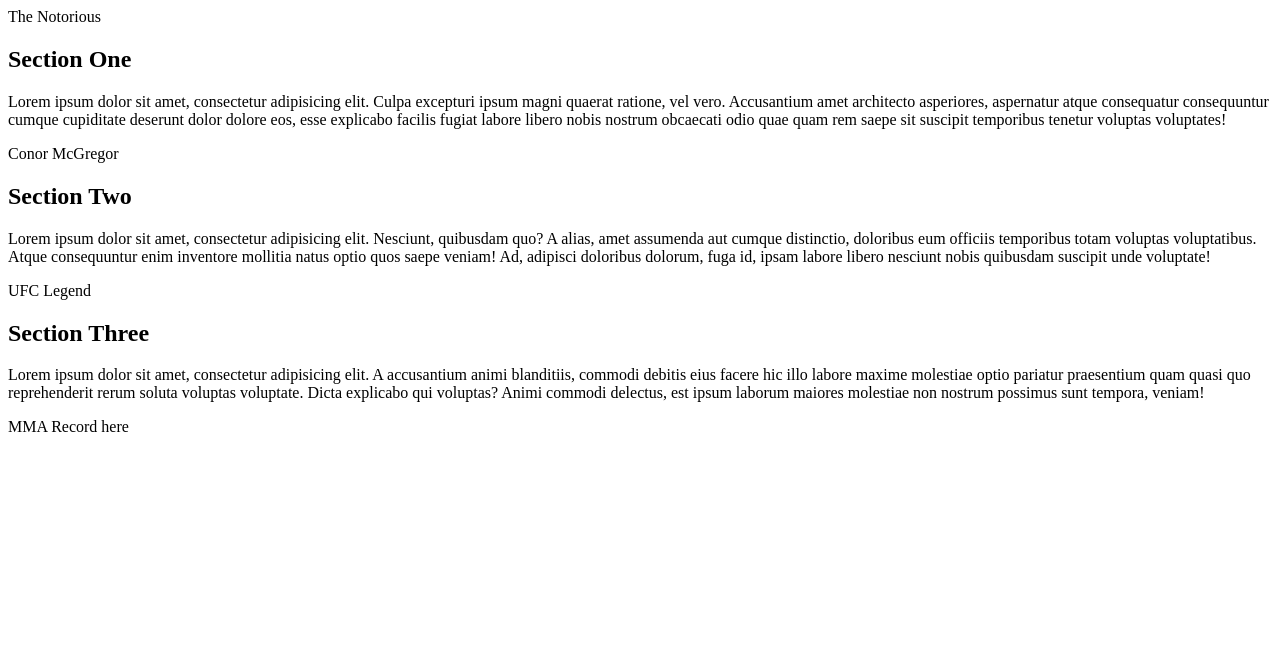
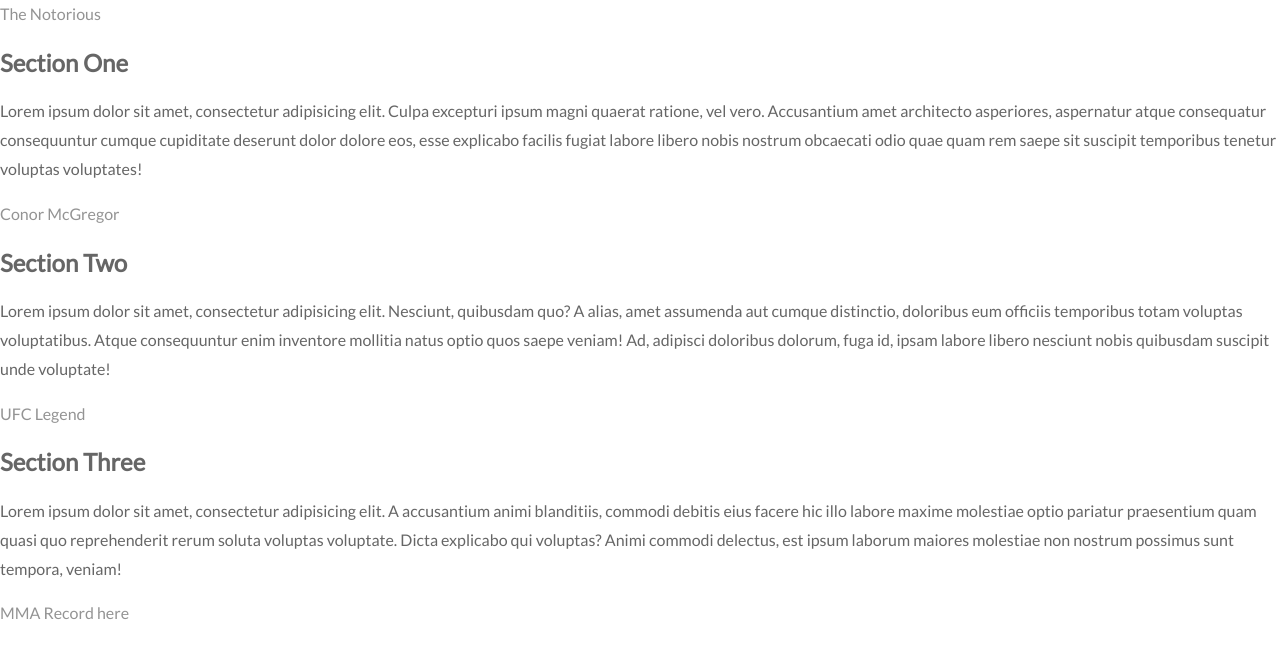
Before and after one commit to radicaladi/practice_coding, a plain HTML site: page parallax-website/index.html in a window 1280 px wide. Drawn offline with Linux system fonts and the light colour scheme.

Commit message:
added styling

```diff
--- a/parallax-website/index.html
+++ b/parallax-website/index.html
@@ -50,7 +50,7 @@
     </div>
 </div>
 
-<section class="section-light">
+<section class="section section-light">
     <h2>
         Section Three
     </h2>
--- a/parallax-website/style.css
+++ b/parallax-website/style.css
@@ -0,0 +1,23 @@
+body, html{
+    height:100%;
+    margin:0;
+    font-size:16px;
+    font-family:"Lato", sans-serif;
+    font-weight:400;
+    line-height:1.8em;
+    color:#666;
+}
+
+.img1, .img2, .img3{
+    position:relative;
+    opacity:0.70;
+    background-position:center;
+    background-size:cover;
+    background-repeat:no-repeat;
+
+    /*
+      fixed = to create the parallax effect
+      scroll = make a normal layout
+    */
+    background-attachment:fixed;  /*this here*/
+}
```
